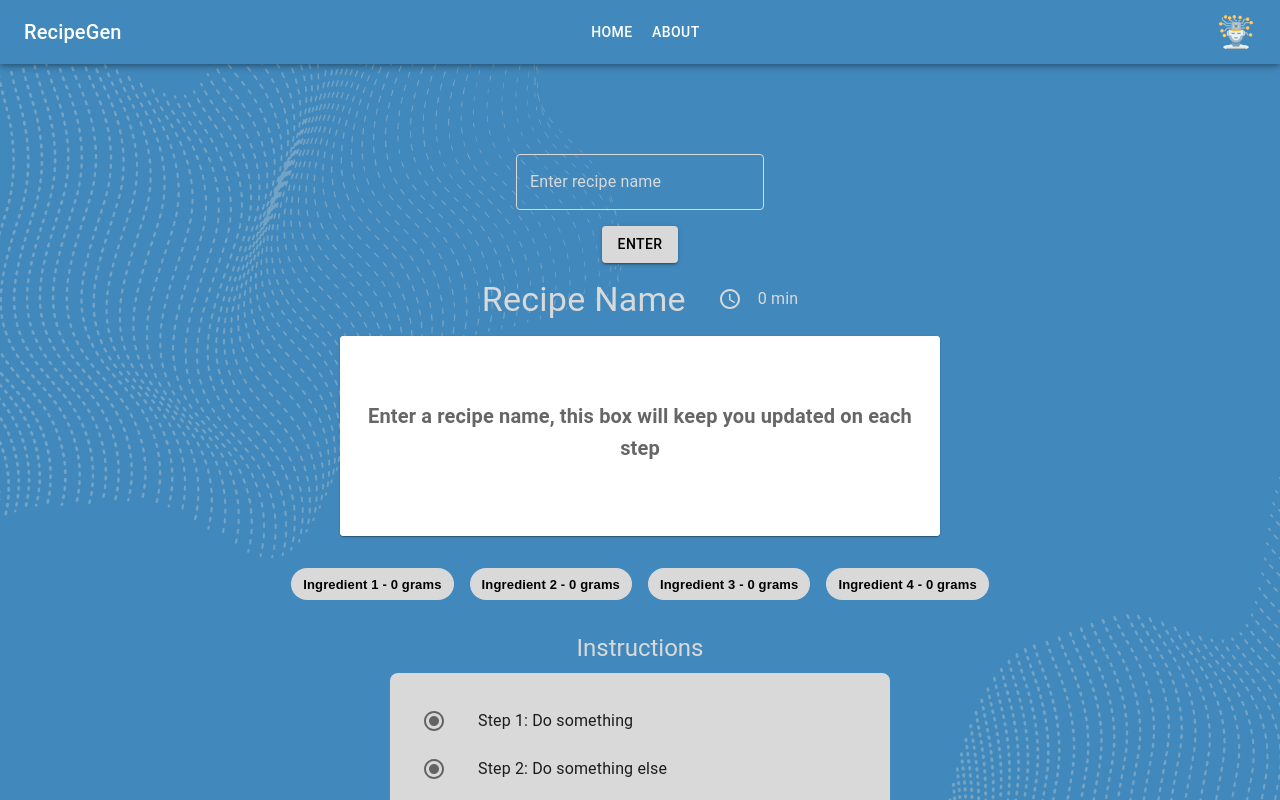
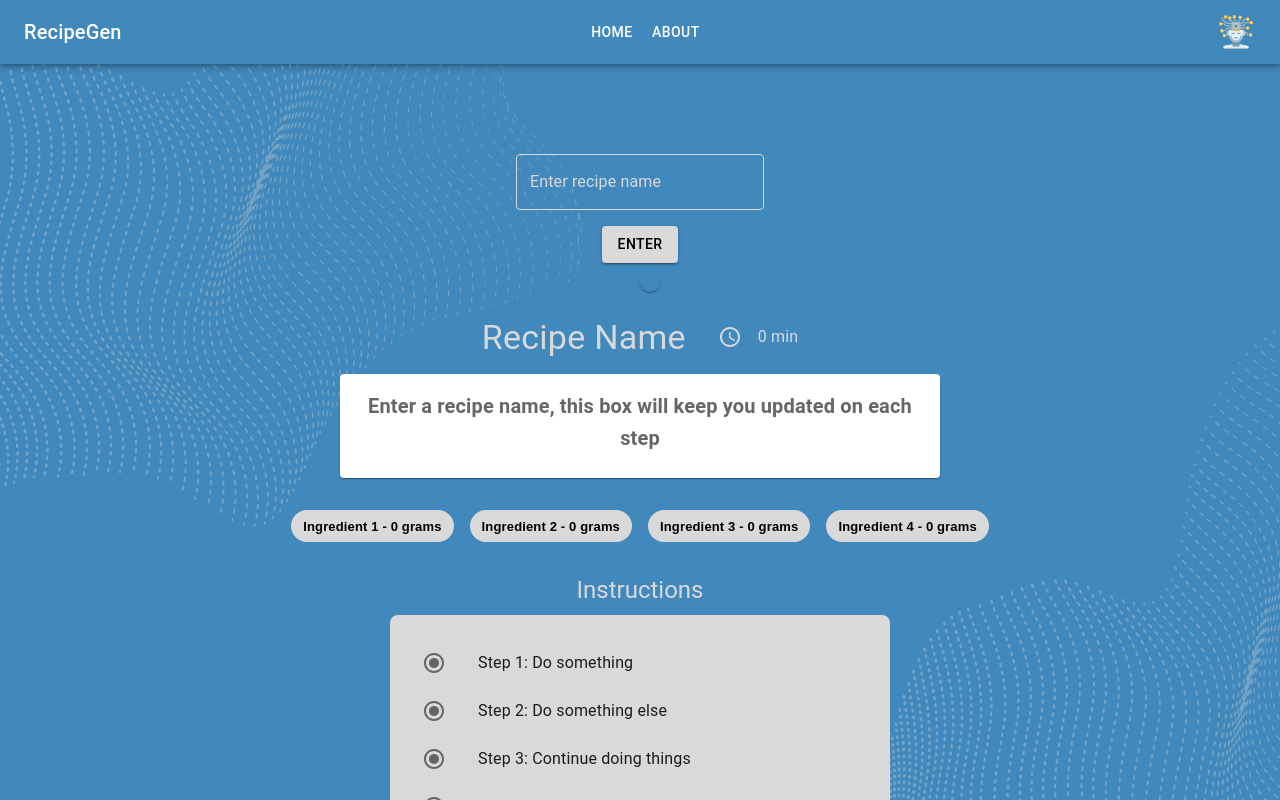
Before and after one commit to JerryMcDonald/RecipeGen-with-GPT-and-DALL-E, a React (Create React App) app in the folder frontend/: page / in a window 1280 px wide. Shown: the top 800 px of the page. Built offline with nearby package versions, Linux system fonts and the light colour scheme.

Commit message:
Add a turn off Dalle switch

```diff
--- a/frontend/src/pages/Home/Home.jsx
+++ b/frontend/src/pages/Home/Home.jsx
@@ -2,6 +2,7 @@ import * as React from "react";
 import axios from "axios";
 import Card from "@mui/material/Card";
 import Chip from "@mui/material/Chip";
+import { Switch } from "@mui/material";
 import CardMedia from "@mui/material/CardMedia";
 import CardContent from "@mui/material/CardContent";
 import ListItemIcon from "@mui/material/ListItemIcon";
@@ -45,16 +46,21 @@ function Home() {
   const [loadingRecipe, setLoadingRecipe] = React.useState(false);
   const [openSnackbar, setOpenSnackbar] = React.useState(false);
   const [generatedRecipe, setGeneratedRecipe] = React.useState(null);
+  const [dalleAPIEnabled, setDalleAPIEnabled] = React.useState(true);
 
   const handleInputChange = (event) => {
     setRecipeNameInput(event.target.value);
+  };
+
+  const handleSwitchChange = (event) => {
+    setDalleAPIEnabled(event.target.checked);
   };
 
   const handleButtonClick = () => {
     if (recipeNameInput.trim() !== "") {
       setOpenSnackbar(false);
       setRecipeName(recipeNameInput);
-      setLoadingRecipe(true)
+      setLoadingRecipe(true);
 
       // Start by making a request to /generate-recipe
       axios
@@ -64,7 +70,10 @@ function Home() {
         .then((response) => {
           let recipe = response.data.recipe; // assuming the response contains the recipe data
           setGeneratedRecipe(recipe);
-          setLoadingRecipe(false)
+          setLoadingRecipe(false);
+
+          if (dalleAPIEnabled) {
+            // Only send request to DALL-E API if the switch is enabled
             setLoadingImage(true);
 
             // After /generate-recipe, request /api/dalle/generate-image
@@ -83,6 +92,7 @@ function Home() {
                 console.error(error);
                 setLoadingImage(false);
               });
+          }
         })
         .catch((error) => {
           console.error(error);
@@ -131,6 +141,11 @@ function Home() {
       <Button variant="contained" color="secondary" onClick={handleButtonClick}>
         Enter
       </Button>
+      <Switch
+        checked={dalleAPIEnabled}
+        onChange={handleSwitchChange}
+        inputProps={{ "aria-label": "controlled" }}
+      />
       <Snackbar
         anchorOrigin={{ vertical: "top", horizontal: "center" }}
         open={openSnackbar}
@@ -160,17 +175,8 @@ function Home() {
         </Box>
       </Typography>
       <Card sx={{ maxWidth: 600, margin: 2 }}>
-        {loadingRecipe ? (
-          <LoadingRecipe recipeNameInput={recipeNameInput} />
-        ) : loadingImage ? (
-          <LoadingImage  ingredients={displayRecipe.ingredients} recipeNameInput={recipeNameInput}/>
-        ) : recipeImage && generatedRecipe ? (
-          <CardMedia
-            component="img"
-            image={recipeImage}
-            alt="recipe dish image"
-          />
-        ) : (
+        {!loadingRecipe && !loadingImage ? (
+          !dalleAPIEnabled ? (
             <CardContent
               sx={{
                 backgroundColor: "#FFFFFF",
@@ -187,9 +193,33 @@ function Home() {
                 color="text.secondary"
                 sx={{ textAlign: "center" }}
               >
+                You are not using the image API
+              </Typography>
+            </CardContent>
+          ) : recipeImage ? (
+            <CardMedia
+              component="img"
+              image={recipeImage}
+              alt="recipe dish image"
+            />
+          ) : (
+            <CardContent
+            // ...
+            >
+              <Typography
+                variant="h6"
+                fontWeight="bold"
+                color="text.secondary"
+                sx={{ textAlign: "center" }}
+              >
                 Enter a recipe name, this box will keep you updated on each step
               </Typography>
             </CardContent>
+          )
+        ) : loadingRecipe ? (
+          <LoadingRecipe />
+        ) : (
+          <LoadingImage />
         )}
       </Card>
       <Box
```
Lines whose indentation alone changed are shown as unchanged.
